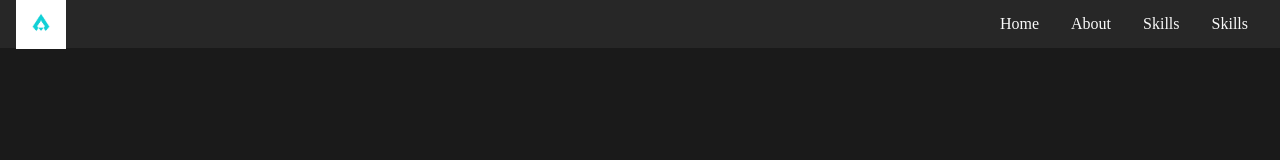
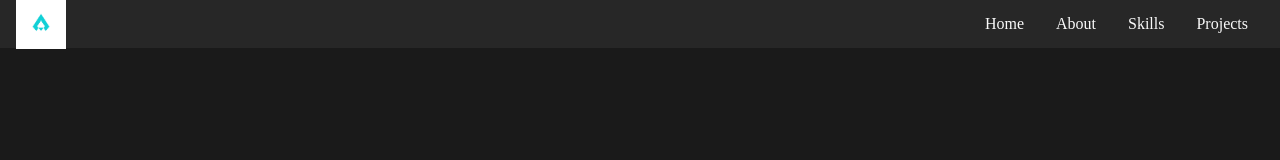
Before and after one commit to Bifdus/porfoliosite, a React (Create React App) app: page / in a window 1280 px wide. Shown: the top 160 px of the page. Built offline with nearby package versions, Linux system fonts and the light colour scheme.

Commit message:
Minor adjustments

```diff
--- a/src/components/Navbar.jsx
+++ b/src/components/Navbar.jsx
@@ -19,7 +19,7 @@ const Navbar = () => {
           <NavItem name='hero' text='Home' isStyle={false} />
           <NavItem name='about' text='About' isStyle={false} />
           <NavItem name='skills' text='Skills' isStyle={false} />
-          <NavItem name='projects' text='Skills' isStyle={false} />
+          <NavItem name='projects' text='Projects' isStyle={false} />
         </ul>
 
         {/* hamburger */}
--- a/src/components/Projects.jsx
+++ b/src/components/Projects.jsx
@@ -22,8 +22,6 @@ const Projects = () => {
           <Project image={ProjectImage} text='Website' />
           <Project image={ProjectImage} text='VR Boxing Game' />
           <Project image={ProjectImage} text='Website' />
-          <Project image={ProjectImage} text='VR Boxing Game' />
-          <Project image={ProjectImage} text='Website' />
         </div>
       </div>
     </section>
```
